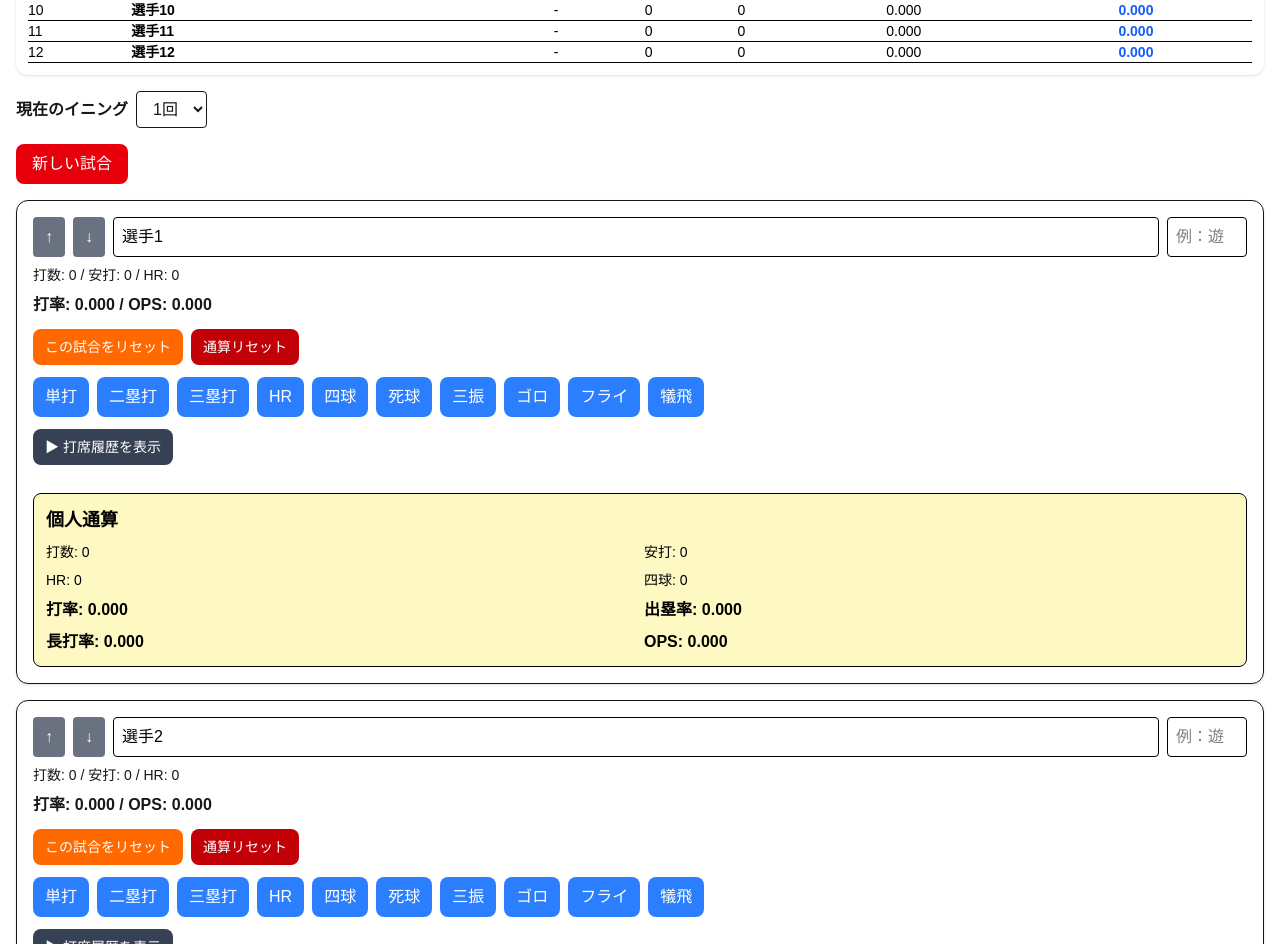
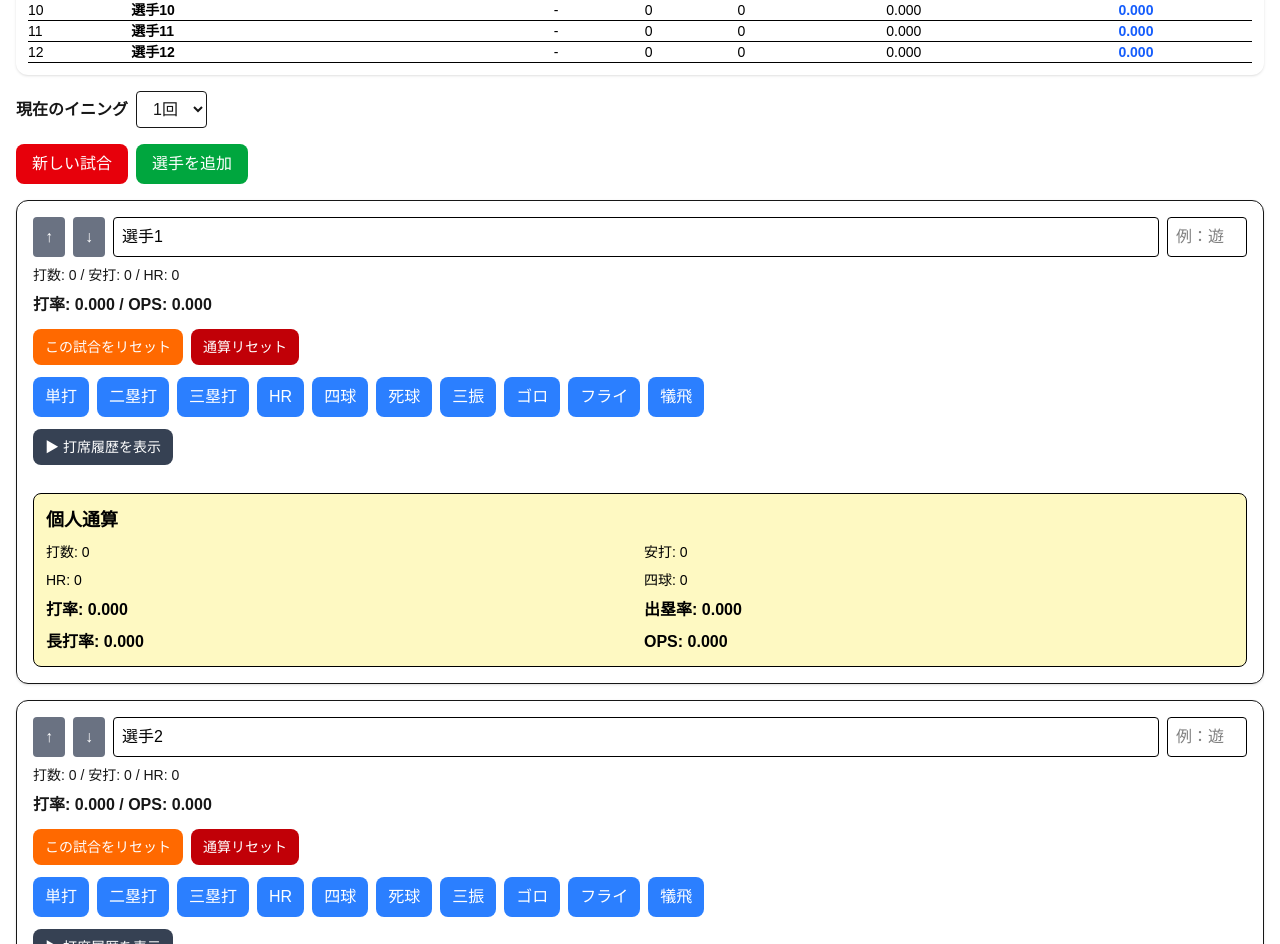
Before and after one commit to forcascreate-eng/baseball-ops-app, a Next.js app: page / in a window 1280 px wide. Shown: the part 852-1796 px from the top of the page. Built offline with nearby package versions, Linux system fonts and the light colour scheme.

Commit message:
fix add player button position

```diff
--- a/app/page.tsx
+++ b/app/page.tsx
@@ -450,6 +450,14 @@ const restoreGameHistory = (index: number) => {
       >
         新しい試合
       </button>
+
+      <button
+        onClick={addPlayer}
+        className="bg-green-600 text-white px-4 py-2 rounded-lg mb-4 ml-2"
+      >
+        選手を追加
+      </button>
+
       <div className="space-y-4">
   {players.map((player, playerIndex) => {
     const stats = getStats(player.results);
@@ -457,13 +465,6 @@ const restoreGameHistory = (index: number) => {
       ...(player.career?.results ?? []),
       ...player.results,
     ]);
-
-      <button
-        onClick={addPlayer}
-        className="bg-green-600 text-white px-4 py-2 rounded-lg mb-4 ml-2"
-      >
-        選手を追加
-      </button>
 
     return (
       <div
```
